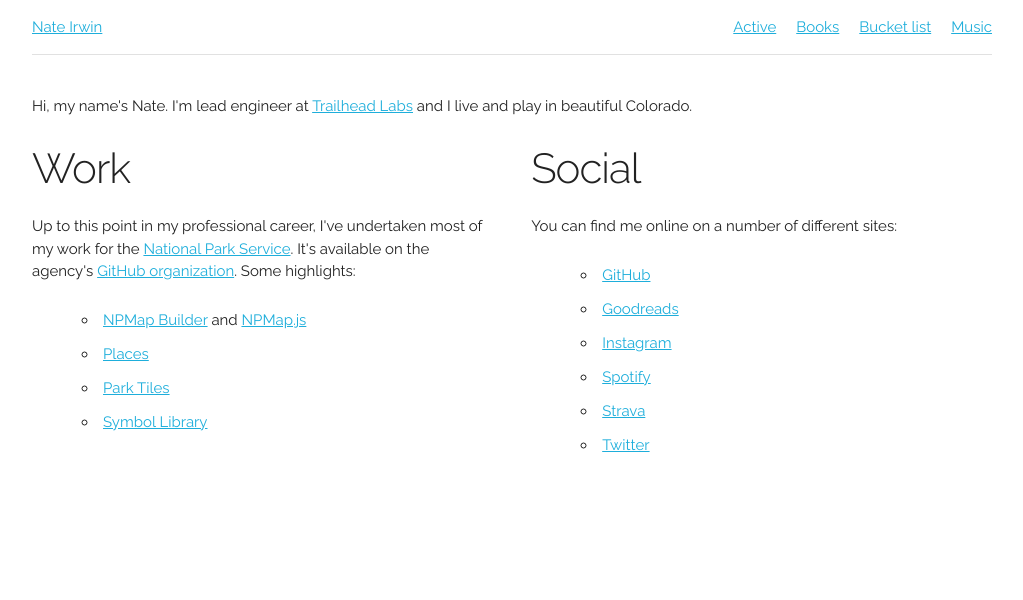
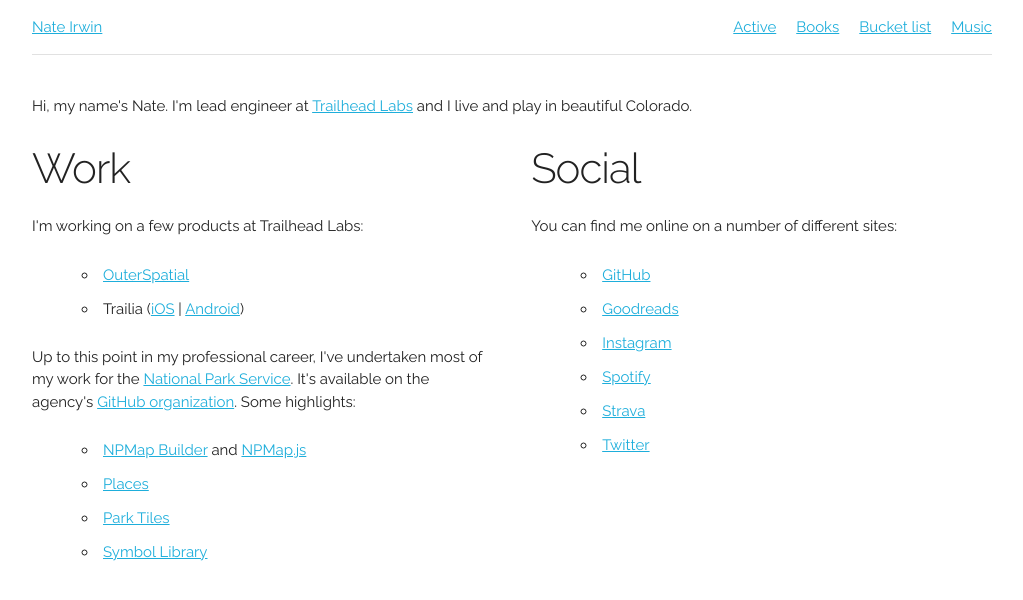
Before and after one commit to irwin-xyz/nate-irwin-xyz, a Jekyll site: the page built from index.html, in a window 1280 px wide. Shown: the top 600 px of the page, without its empty margins (128-1151 px from the left). Built offline with Jekyll 4.4.1, drawn with Linux system fonts in a browser that asks for light colours.

Commit message:
Update projects

```diff
--- a/index.html
+++ b/index.html
@@ -10,6 +10,13 @@
 <div class="row">
   <div class="columns six">
     <h2>Work</h2>
+    <p>I'm working on a few products at Trailhead Labs:</p>
+    <ul>
+      <li>
+        <a href="https://www.outerspatial.com">OuterSpatial</a>
+      </li>
+      <li>Trailia (<a href="https://itunes.apple.com/us/app/trailia/id1052267261">iOS</a> | <a href="https://play.google.com/store/apps/details?id=com.trailheadlabs.trailia">Android</a>)</li>
+    </ul>
     <p>Up to this point in my professional career, I've undertaken most of my work for the <a href="https://www.nps.gov/">National Park Service</a>. It's available on the agency's <a href="https://github.com/nationalparkservice">GitHub organization</a>. Some highlights:</p>
     <ul>
       <li>
```
